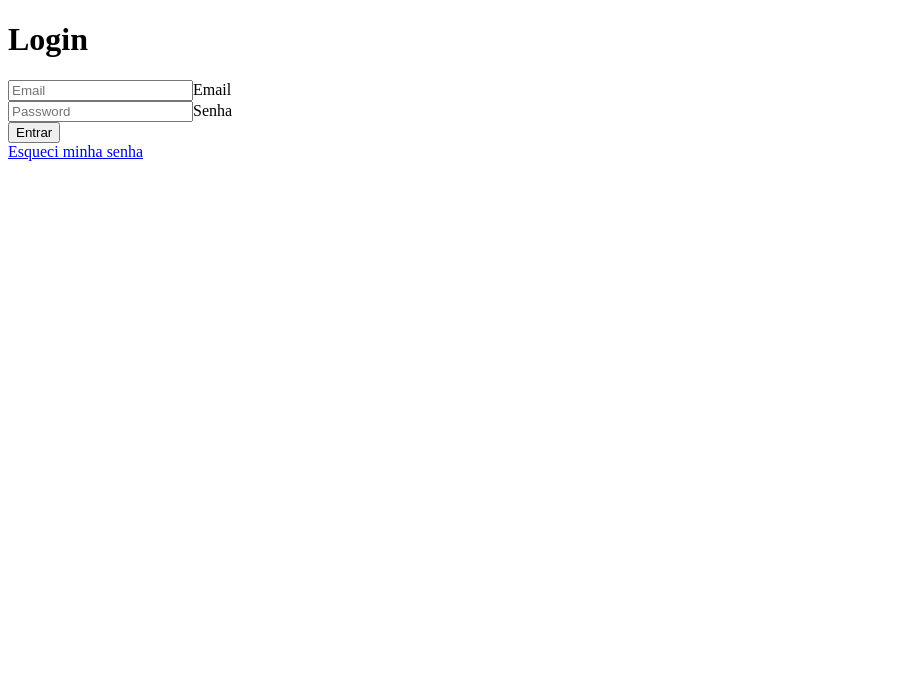
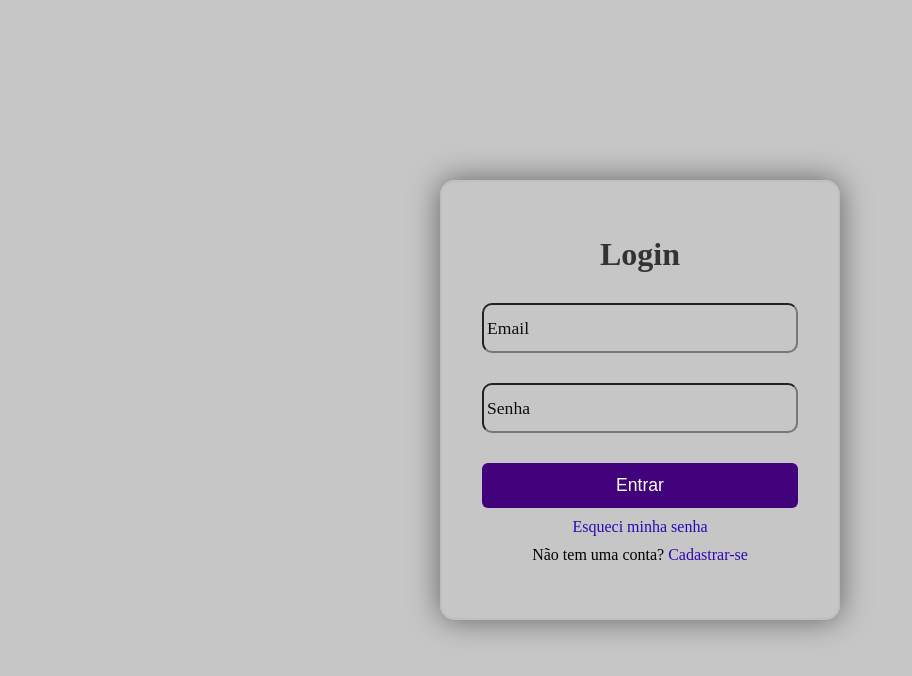
Before and after one commit to cristeer/login-page-ath, a Vue app: page / in a window 1280 px wide. Shown: the top 676 px of the page, without its empty margins (0-912 px from the left). Built offline with nearby package versions, Linux system fonts and the light colour scheme.

Commit message:
login/registration form prototype

```diff
--- a/frontend/src/components/Login.vue
+++ b/frontend/src/components/Login.vue
@@ -1,64 +1,223 @@
 <script setup>
+    import { ref } from 'vue'
 
+    const isLogin = ref(true) // Variável reativa para alternar entre as abas
+
+    const name = ref('')
+    const email = ref('')
+    const password = ref('')
+
+    const login = () => {
+        console.log("Tentativa de login:", email.value, password.value)
+    }
+
+    const register = () => {
+        console.log("Tentativa de registro:", name.value, email.value, password.value)
+    }
 </script>
 
 <template>
-    <div class="caixa">
+    <body>
+        <div class="caixa" :class="{ active: !isLogin }">
             <div class="login_form">
                 <h1>Login</h1>
 
-            <form>
+                <form @submit.prevent="login">
                     <div class="input-box">
                         <span class="icon"></span>
-                    <input v-model="email" type="email" placeholder="Email">Email</input>
+                        <input v-model="email" type="email" required>
+                        <label>Email</label>
                     </div>
                     <div class="input-box">
                         <span class="icon"></span>
-                    <input v-model="password" type="password" placeholder="Password">Senha</input>
+                        <input v-model="password" type="password" required>
+                        <label>Senha</label>
                     </div>
 
-                <button @click="login">Entrar</button>
-
+                    <button type="submit">Entrar</button>
                     <div class="remember_password">
                         <a href="#">Esqueci minha senha</a>
                     </div>
+                    <div class="register">
+                        <p>Não tem uma conta? <a href="#" @click.prevent="isLogin = false">Cadastrar-se</a></p>
+                    </div>
                 </form>
             </div>
+
+            <div class="registration_form">
+                <h1>Criar Conta</h1>
+
+                <form @submit.prevent="register">
+                    <div class="input-box">
+                        <span class="icon"></span>
+                        <input v-model="name" type="text" required>
+                        <label>Nome</label>
                     </div>
 
+                    <div class="input-box">
+                        <span class="icon"></span>
+                        <input v-model="email" type="email" required>
+                        <label>Email</label>
+                    </div>
 
+                    <div class="input-box">
+                        <span class="icon"></span>
+                        <input v-model="password" type="password" required>
+                        <label>Senha</label>
+                    </div>
 
+                    <button type="submit">Cadastrar</button>
 
-    <!-- <div class="login_page">
-        <div class="login_form">
-            <h1>Login</h1>
+                    <div class="login">
+                        <p>Já tem uma conta? <a href="#" @click.prevent="isLogin = true">Entrar</a></p>
+                    </div>
+                </form>
+            </div>
 
-            <input v-model="email" type="email" placeholder="Email">
-            <input v-model="password" type="password" placeholder="Password">
-            <button @click="login">Login</button>
         </div>
-    </div> -->
+    </body>
 </template>
 
 <style>
-    /* body {
+    * {
         margin: 0;
         padding: 0;
-        font-family: Arial, sans-serif;
+        box-sizing: border-box;
     }
 
-    .login_page {
+    body {
         display: flex;
         justify-content: center;
         align-items: center;
         height: 100vh;
+        background: #c7c6c6;
+    }
+    .caixa {
+        display: flex;
+        justify-content: center;
+        align-items: center;
+        position: relative;
+        width: 400px;
+        height: 440px;
+        background: transparent;
+        border: 2px solid #c0bfbf;
+        border-radius: 15px;
+        backdrop-filter: blur(20px);
+        box-shadow: 0 0 30px rgba(0, 0, 0, 0.5);
+        overflow: hidden;
+    }
+
+    .login_form h1, .registration_form h1 {
+        font-size: 2em;
+        color: #333;
+        text-align: center;
+    }
+
+    .login_form, .registration_form {
+        position: absolute;
+        width: 100%;
+        padding: 40px;
+        transition: transform 0.5s ease; /* Animação suave entre as abas */
     }
 
     .login_form {
-        display: flex;
-        flex-direction: column;
-        border: 2px solid #ccc;
-        padding: 60px;
-        align-items: center;
-    } */
+        transform: translateX(0); /* Fica no centro por padrão */
+    }
+
+    .registration_form {
+        transform: translateX(400px); /* Fica escondido na direita por padrão */
+    }
+
+    .caixa.active .login_form {
+        transform: translateX(-400px); /* Quando ativo, desliza o login para a esquerda */
+    }
+
+    .caixa.active .registration_form {
+        transform: translateX(0); /* Quando ativo, traz o registro para o centro */
+    }
+
+    .input-box {
+        position: relative;
+        width: 100%;
+        height: 50px;
+        /* border-bottom: 2px solid #0e0d0d; */
+        margin: 30px 0;
+    }
+
+    .input-box label {
+        position: absolute;
+        top: 50%;
+        left: 5px;
+        transform: translateY(-50%);
+        font-size: 1.1em;
+        color:#0e0d0d;
+        font-weight: 500 ;
+        pointer-events: none;
+        transition: 0.5s;
+    }
+
+    .input-box input:focus ~ label,
+    .input-box input:valid ~ label {
+        top: -10px;
+    }
+
+    .input-box input {
+        width: 100%;
+        height: 100%;
+        background: transparent;
+        border-radius: 10px;
+        outline: none;
+        padding: 0 5px;
+        font-size: 1rem;
+        color: #0e0d0d;
+        font-weight: 500;
+        padding: 0 35px 0 5px;
+    }
+
+    .remember_password {
+        margin-top: 10px;
+        text-align: center;
+        font-size: 1rem;
+    }
+
+    .remember_password a {
+        color: #2d07b6;
+        text-decoration: none;
+    }
+
+    .remember_password a:hover {
+        text-decoration: underline;
+    }
+
+    .register,  .login {
+        margin-top: 10px;
+        text-align: center;
+        font-size: 1rem;
+    }
+
+    .register a, .login a {
+        color: #2d07b6;
+        text-decoration: none;
+    }
+
+    .register a:hover, .login a:hover {
+        text-decoration: underline;
+    }
+
+    button {
+        width: 100%;
+        height: 45px;
+        background: #40017a;
+        border: none;
+        outline: none;
+        color: #fff;
+        font-size: 1.1em;
+        font-weight: 500;
+        border-radius: 6px;
+        cursor: pointer;
+    }
+
+    button:hover {
+        background: #28014d;
+    }
  </style>
```
Lines whose indentation alone changed are shown as unchanged.
